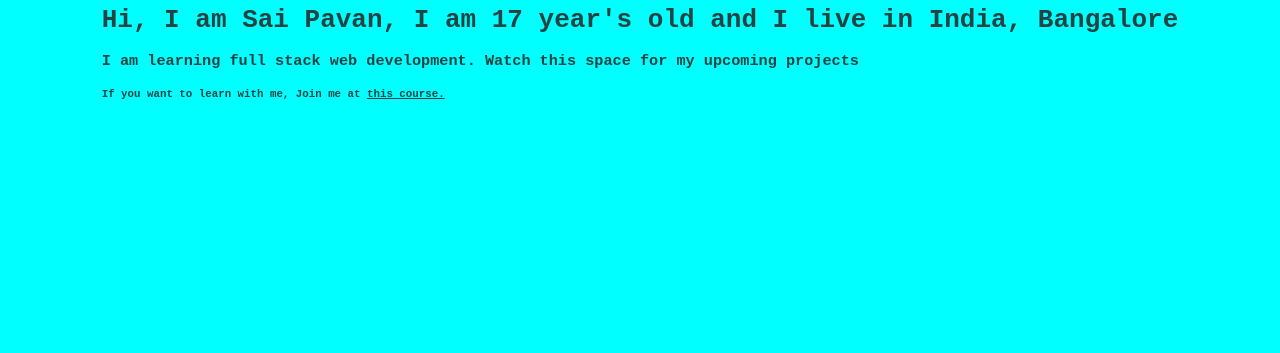
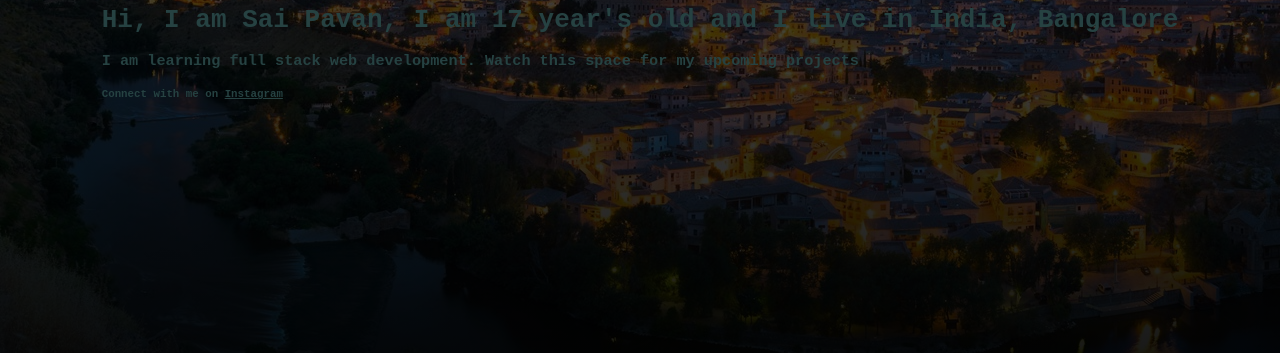
Before and after one commit to Alphastormaniac/First-scene, a plain HTML site: page index.html in a window 1280 px wide. Shown: the part 447-800 px from the top of the page. Drawn offline with Linux system fonts and the light colour scheme.

Commit message:
docs : Update Text

```diff
--- a/css/main.css
+++ b/css/main.css
@@ -1,5 +1,6 @@
 .site-header {
-background-color: aqua;
+    background-image:-webkit-linear-gradient(rgba(0,0,0,.5),rgba(0,0,0,.9)),url(bgPic.jpg);
+    background-image:linear-gradient(rgba(0,0,0,.5),rgba(0,0,0,.9)),url(bgPic.jpg);
 color: #264242;
 height: 100vh;
 font-family: monospace;
--- a/index.html
+++ b/index.html
@@ -10,7 +10,7 @@
            <div class="site-header-content">
             <h1>Hi, I am Sai Pavan, I am 17 year's old and I live in India, Bangalore</h1>
             <h3>I am learning full stack web development. Watch this space for my upcoming projects</h3>
-            <h5>If you want to learn with me, Join me at <a class="course-link"href="https://www.instagram.com/sai_pavan679/">this course.</a></h5>
+            <h5>Connect with me on <a class="course-link"href="https://www.instagram.com/sai_pavan679/">Instagram</a></h5>
            </div>
 
         </header>
```
Also changed, not shown: css/bgPic.jpg (added).
